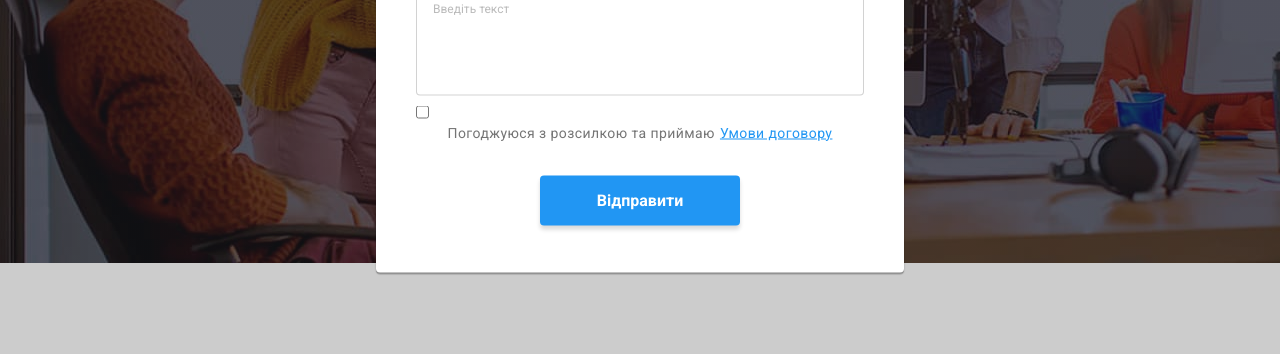
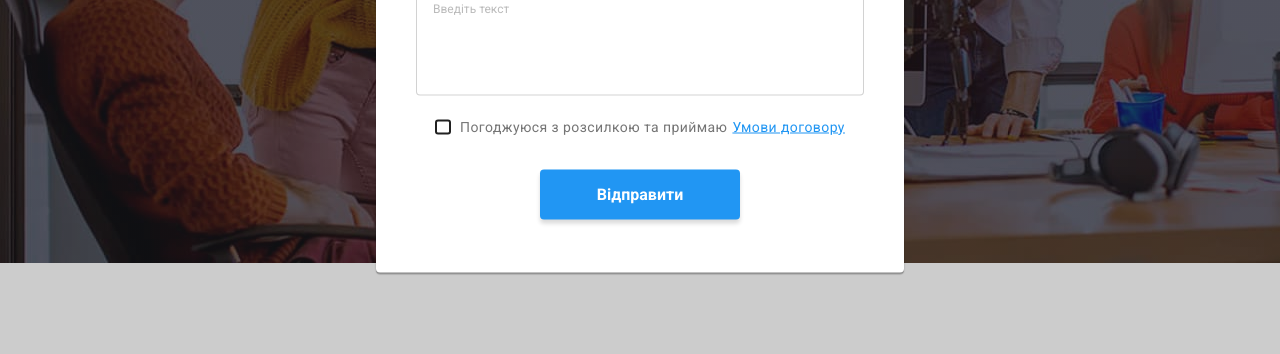
Before and after one commit to Gennadiy-Nikolaev/goit-markup-hw-06, a plain HTML site: page index.html in a window 1280 px wide. Both pictures are taken after a click on the button "Замовити послугу". Shown: the part 418-772 px from the top of the page. Drawn offline with nearby package versions, Linux system fonts and the light colour scheme.

Commit message:
Update index.html

```diff
--- a/index.html
+++ b/index.html
@@ -419,14 +419,21 @@
             </svg>
           </div>
         </div>
-        <div class="form-field">
+        <div class="form-field  margin">
           <label for="comment" class="form-label">Коментар</label>
           <textarea class="form-input" name="comment" id="comment" rows="5" placeholder="Введіть текст"></textarea>
         </div>
         <div class="form-checkbox">
-          <input type="checkbox" name="policy" id="policy">
-          <label for="policy">Погоджуюся з розсилкою та приймаю <span class="form-link">Умови
-              договору</label>
+          <input type="checkbox" name="policy" id="policy" class="hidden" required />
+          <label for="policy">
+            <div class="checkbox">
+              <svg class="checkbox-svg" height="8" width="11">
+                <use href="./images/icons.svg#icon-check"></use>
+              </svg>
+            </div>
+            Погоджуюся з розсилкою та приймаю
+            <a href="#" class="form-link"> Умови договору</a>
+          </label>
         </div>
         <button class="form-btn" type="submit">Відправити</button>
       </form>
```
